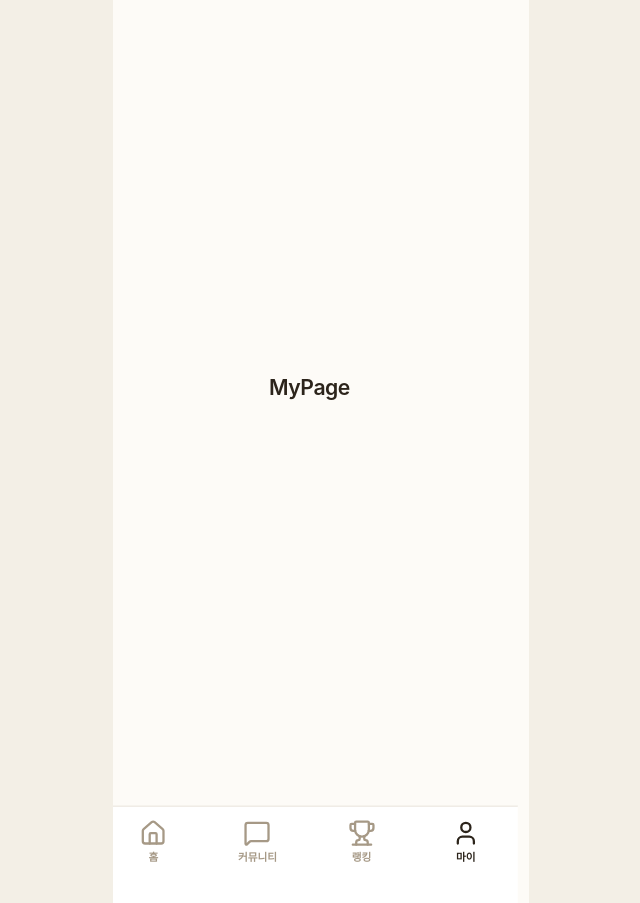
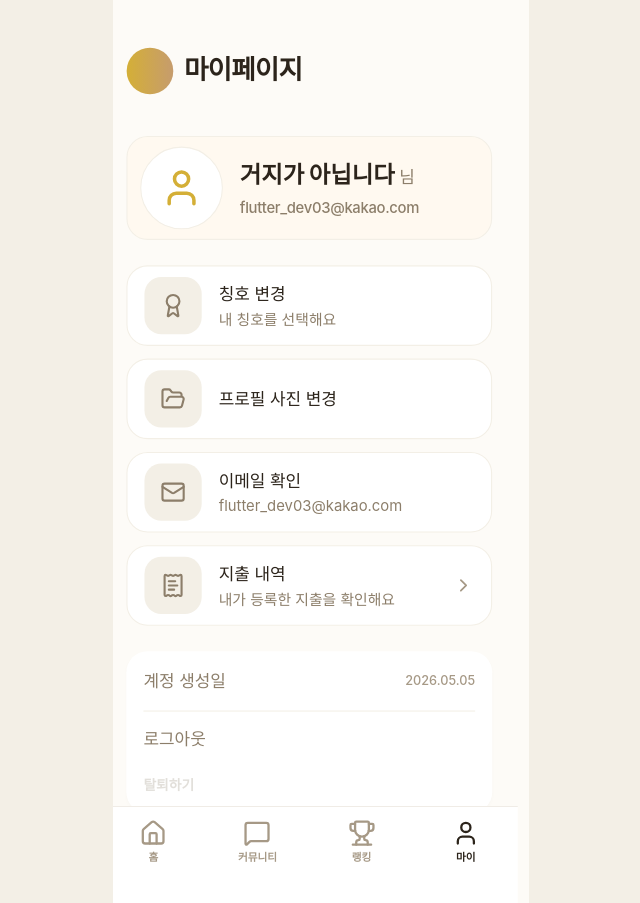
Before and after one commit to Sungeun0318/beggar-webfront, a React (Vite) app: page /mypage in a window 1280 px wide. Shown: the whole page, without its empty margins (319-959 px from the left). Built offline with nearby package versions, Linux system fonts and the light colour scheme; a web font is replaced by a local one.

Commit message:
Feat: 마이페이지 화면 이식

```diff
--- a/src/App.tsx
+++ b/src/App.tsx
@@ -3,6 +3,7 @@ import { BrowserRouter, Navigate, Route, Routes } from 'react-router-dom'
 import { BottomNav } from './components/BottomNav'
 import { PhoneFrame } from './components/PhoneFrame'
 import { LoginScreen } from './features/auth/LoginScreen'
+import { MyPageScreen } from './features/auth/MyPageScreen'
 import { SignupScreen } from './features/auth/SignupScreen'
 import { SplashScreen } from './features/splash/SplashScreen'
 import { spacing, textStyles } from './theme/tokens'
@@ -19,7 +20,6 @@ const routes = [
   { path: '/community/post/:id', title: 'CommunityPostDetail' },
   { path: '/community/write', title: 'CommunityPostWrite' },
   { path: '/ranking', title: 'Ranking', showBottomNav: true },
-  { path: '/mypage', title: 'MyPage', showBottomNav: true },
   { path: '/room/create', title: 'CreateRoom' },
   { path: '/room/invite', title: 'InviteRoom' },
   { path: '/room/:no', title: 'ActiveRoom' },
@@ -55,6 +55,7 @@ function App() {
         <Route path="/" element={<SplashScreen />} />
         <Route path="/login" element={<LoginScreen />} />
         <Route path="/signup" element={<SignupScreen />} />
+        <Route path="/mypage" element={<MyPageScreen />} />
         {routes.map(({ path, title, showBottomNav }) => (
           <Route
             key={path}
--- /dev/null
+++ b/src/features/auth/MyPageScreen.tsx
@@ -0,0 +1,143 @@
+import {
+  Award,
+  ChevronRight,
+  FolderOpen,
+  Mail,
+  ReceiptText,
+  User,
+  type LucideIcon,
+} from 'lucide-react'
+import { useNavigate } from 'react-router-dom'
+
+import { AppHeaderBrand } from '../../components/AppHeader'
+import { BottomNav } from '../../components/BottomNav'
+import { PhoneFrame } from '../../components/PhoneFrame'
+import { currentUser } from '../../mocks'
+import { colors, radii, spacing } from '../../theme/tokens'
+
+type MenuItemProps = {
+  Icon: LucideIcon
+  title: string
+  subtitle?: string
+  onTap?: () => void
+}
+
+function MenuItem({ Icon, title, subtitle, onTap }: MenuItemProps) {
+  return (
+    <button
+      type="button"
+      onClick={onTap}
+      className="flex h-[76px] w-full items-center rounded-card border bg-white px-4 py-3 text-left"
+      style={{ borderColor: colors.canvas, borderWidth: 0.65 }}
+    >
+      <div className="grid h-[54px] w-[54px] shrink-0 place-items-center rounded-compact bg-canvas">
+        <Icon aria-hidden="true" size={24} color={colors.sub} />
+      </div>
+      <div className="w-4" />
+      <div className="min-w-0 flex-1">
+        <p className="truncate text-base font-medium text-text">{title}</p>
+        {subtitle && (
+          <p className="mt-0.5 truncate text-sm text-sub">{subtitle}</p>
+        )}
+      </div>
+      {onTap && <ChevronRight aria-hidden="true" size={20} color={colors.lightSub} />}
+    </button>
+  )
+}
+
+export function MyPageScreen() {
+  const navigate = useNavigate()
+
+  return (
+    <PhoneFrame>
+      <main className="relative min-h-[852px] bg-bg">
+        <AppHeaderBrand title="마이페이지" showNotification={false} />
+        <section
+          className="absolute inset-x-0 bottom-0 overflow-y-auto px-pageH"
+          style={{
+            top: spacing.contentTop,
+            paddingBottom: spacing.bottomSafe,
+          }}
+        >
+          <div
+            className="flex h-[98px] items-center rounded-card border bg-accentBg p-3"
+            style={{ borderColor: colors.canvas, borderWidth: 0.65 }}
+          >
+            <div
+              className="grid h-[78px] w-[78px] shrink-0 place-items-center rounded-full border bg-white"
+              style={{ borderColor: colors.canvas, borderWidth: 0.65 }}
+            >
+              <User aria-hidden="true" size={40} color={colors.accent} />
+            </div>
+            <div className="w-4" />
+            <div className="min-w-0 flex-1">
+              <p className="truncate">
+                <span className="text-[22px] font-black text-text">
+                  거지가 아닙니다
+                </span>
+                <span className="text-base font-medium text-sub"> 님</span>
+              </p>
+              <p
+                className="mt-[5px] truncate text-sm font-medium text-sub"
+                style={{ letterSpacing: -0.31 }}
+              >
+                {currentUser.email}
+              </p>
+            </div>
+          </div>
+          <div className="h-6" />
+          <MenuItem
+            Icon={Award}
+            title="칭호 변경"
+            subtitle="내 칭호를 선택해요"
+          />
+          <div className="h-3" />
+          <MenuItem Icon={FolderOpen} title="프로필 사진 변경" />
+          <div className="h-3" />
+          <MenuItem
+            Icon={Mail}
+            title="이메일 확인"
+            subtitle={currentUser.email}
+          />
+          <div className="h-3" />
+          <MenuItem
+            Icon={ReceiptText}
+            title="지출 내역"
+            subtitle="내가 등록한 지출을 확인해요"
+            onTap={() => navigate('/receipts')}
+          />
+          <div className="h-6" />
+          <section
+            className="rounded-card bg-white p-4"
+            style={{
+              borderRadius: radii.card,
+              boxShadow: '0 2px 4px rgba(0, 0, 0, 0.02)',
+            }}
+          >
+            <div className="flex items-center justify-between">
+              <span className="text-base font-medium text-sub">계정 생성일</span>
+              <span className="text-xs font-medium text-lightSub">
+                2026.05.05
+              </span>
+            </div>
+            <div className="h-4" />
+            <div className="h-px bg-muted" />
+            <div className="h-2" />
+            <button
+              type="button"
+              onClick={() => navigate('/login')}
+              className="h-9 w-full text-left text-base font-medium text-sub"
+            >
+              로그아웃
+            </button>
+            <div className="h-4" />
+            <p className="text-left text-[13px] font-semibold text-sub/25">
+              탈퇴하기
+            </p>
+          </section>
+        </section>
+        <BottomNav />
+      </main>
+    </PhoneFrame>
+  )
+}
```
